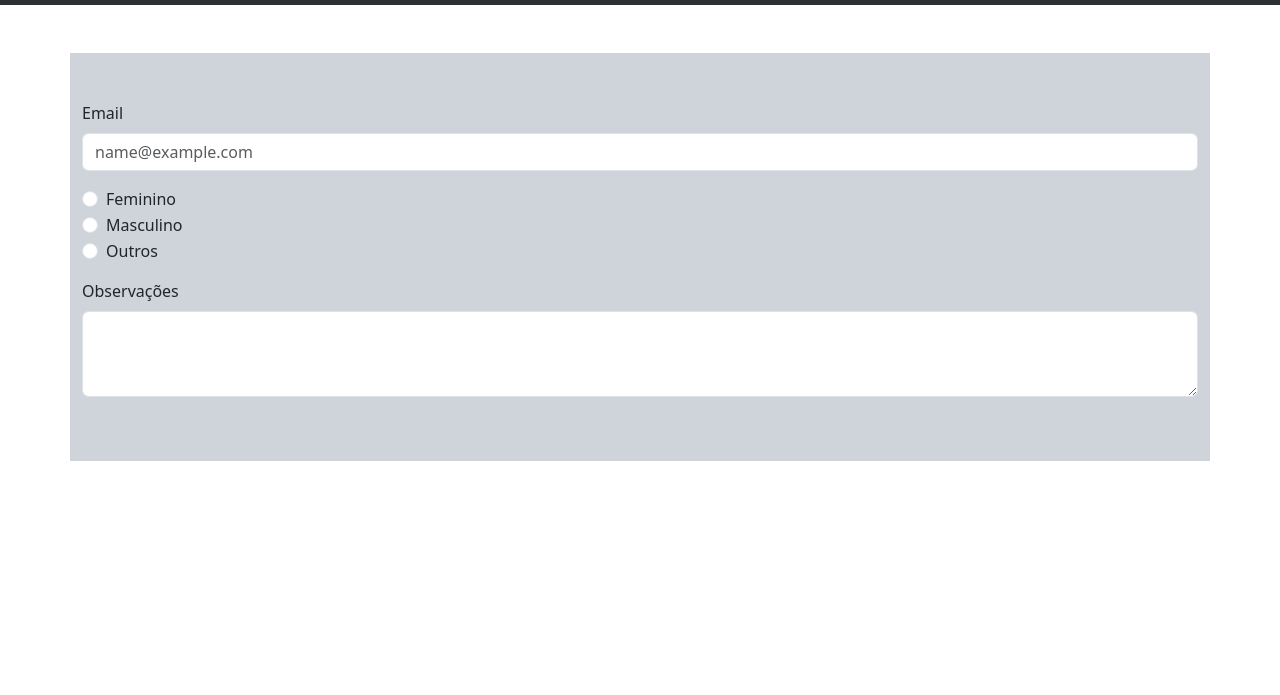
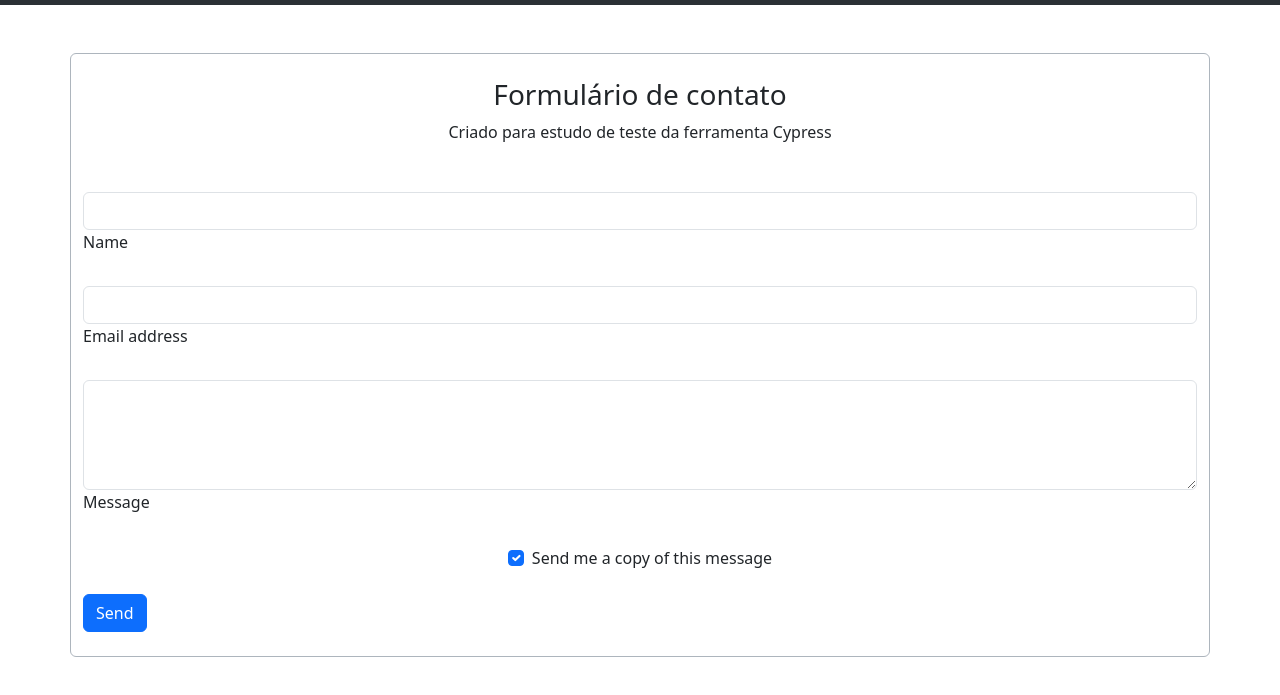
Before and after one commit to MelissaFil/formulario-para-testeCypress, a plain HTML site: page index.html in a window 1280 px wide. Shown: the part 45-740 px from the top of the page. Drawn offline with nearby package versions, Linux system fonts and the light colour scheme.

Commit message:
melhorando formulário

```diff
--- a/index.html
+++ b/index.html
@@ -3,7 +3,7 @@
   <head>
     <meta charset="utf-8">
     <meta name="viewport" content="width=device-width, initial-scale=1">
-    <title>Bootstrap demo</title>
+    <title>Testes com Cypress</title>
     <link href="https://cdn.jsdelivr.net/npm/bootstrap@5.3.1/dist/css/bootstrap.min.css" rel="stylesheet" integrity="sha384-4bw+/aepP/YC94hEpVNVgiZdgIC5+VKNBQNGCHeKRQN+PtmoHDEXuppvnDJzQIu9" crossorigin="anonymous">
   </head>
   <body>
@@ -14,36 +14,41 @@
         <span class="navbar-brand mb-0 h1">Formulário para teste Cypress</span>
         </div>
     </nav>
-    <div class="container my-5 py-5 bg-dark-subtle" >
-        <div class="mb-3">
-            <label for="email" class="form-label">Email </label>
-            <input type="email" class="form-control" id="email" placeholder="name@example.com">
+    <div class="container my-5 pt-4 border border-dark-subtle rounded" >
+        <div class="title-form mb-5">
+            <h3 class="text-center">Formulário de contato</h3>
+            <p class="text-center">Criado para estudo de teste da ferramenta Cypress</p>
         </div>
-        <div class="mb-3">
-            <div class="form-check">
-                <input class="form-check-input" type="radio" name="genero" id="genero1">
-                <label class="form-check-label" for="genero1">
-                Feminino
+        <form>
+            <!-- Name input -->
+            <div class="form-outline mb-4">
+                <input type="text" id="form4Example1" class="form-control" />
+                <label class="form-label" for="form4Example1">Name</label>
+            </div>
+
+            <!-- Email input -->
+            <div class="form-outline mb-4">
+                <input type="email" id="form4Example2" class="form-control" />
+                <label class="form-label" for="form4Example2">Email address</label>
+            </div>
+
+            <!-- Message input -->
+            <div class="form-outline mb-4">
+                <textarea class="form-control" id="form4Example3" rows="4"></textarea>
+                <label class="form-label" for="form4Example3">Message</label>
+            </div>
+
+            <!-- Checkbox -->
+            <div class="form-check d-flex justify-content-center mb-4">
+                <input class="form-check-input me-2" type="checkbox" value="" id="form4Example4" checked />
+                <label class="form-check-label" for="form4Example4">
+                Send me a copy of this message
                 </label>
             </div>
 
-            <div class="form-check">
-                <input class="form-check-input" type="radio" name="genero" id="genero2" >
-                <label class="form-check-label" for="genero2">
-                Masculino
-            </label>
-            </div>
-            <div class="form-check">
-                <input class="form-check-input" type="radio" name="genero" id="genero3" >
-                <label class="form-check-label" for="genero3">
-                Outros
-            </label>
-            </div>
-        </div>
-        <div class="mb-3">
-            <label for="texto" class="form-label">Observações</label>
-            <textarea class="form-control" id="texto" rows="3"></textarea>
-        </div>
+            <!-- Submit button -->
+            <button type="submit" class="btn btn-primary btn-block mb-4">Send</button>
+        </form>
 
     </div>
 
```
